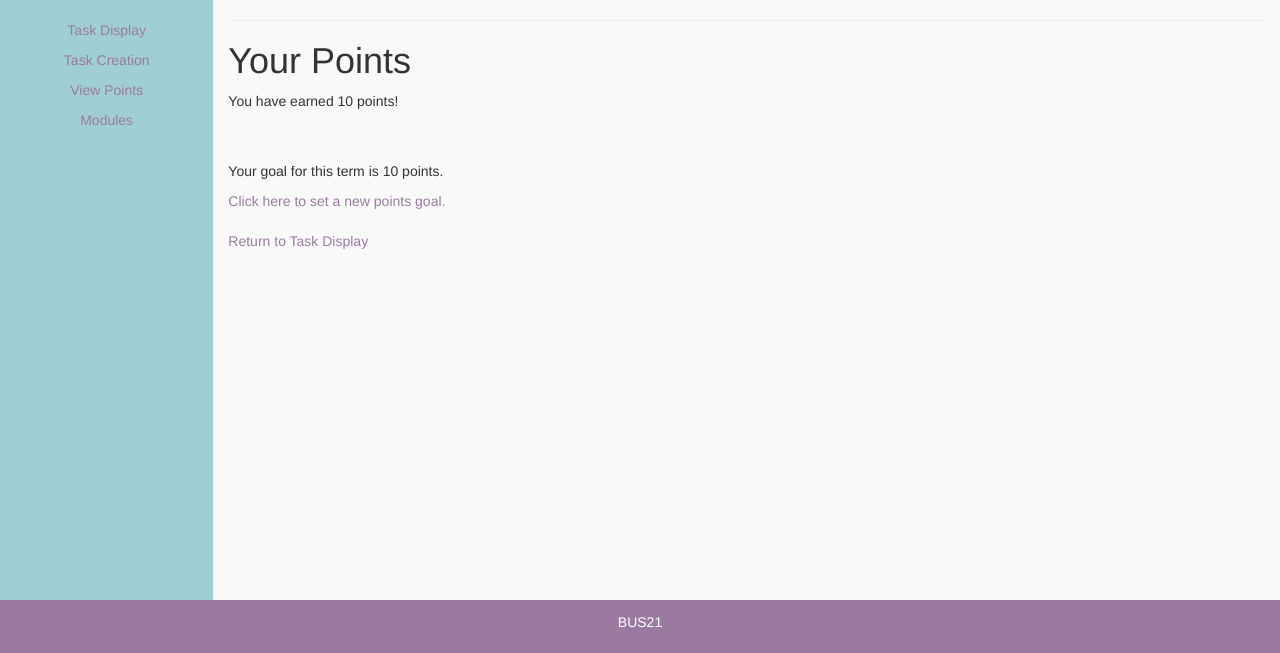
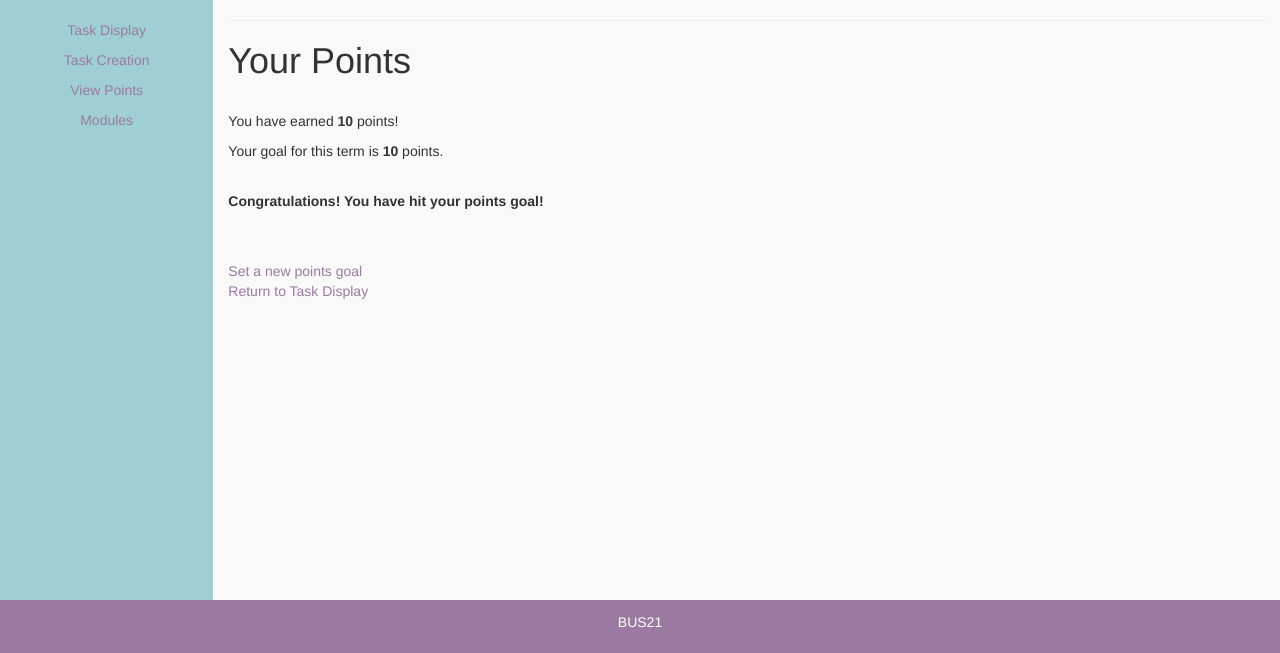
Before and after one commit to MattCoul/BUS21, a Python web app: template app/templates/view_points.html in a window 1280 px wide. Shown: the part 66-719 px from the top of the page. Run offline with Jinja, Linux system fonts and the light colour scheme; the template is opened without the code that fills it: most values are stand-ins (such as "Sample title", 1, 10 or a date in 2020); some libraries are stand-ins or nearby versions.

Commit message:
Have managed to fix the points system! Hooray.

```diff
--- a/app/models.py
+++ b/app/models.py
@@ -20,4 +20,7 @@ class User(db.Model):
     username = db.Column(db.String(80), unique=True, nullable=False)
     email = db.Column(db.String(120), unique=True, nullable=False)
     password = db.Column(db.String(255), nullable=False)
+
+class Goal(db.Model):
+    id = db.Column(db.Integer, primary_key=True)
     goal = db.Column(db.Integer, nullable=False, default=0)
--- a/app/templates/view_points.html
+++ b/app/templates/view_points.html
@@ -3,18 +3,29 @@
 
 {% block content %}
     <h1>Your Points</h1>
+<br>
 
-    <p> You have earned {{ points_total }} points! </p>
+    <p> You have earned <strong>{{ points_total }}</strong> points! </p>
 
-    <br>
-    <br>
-    {% if points_goal %}
-    <p>Your goal for this term is {{ points_goal }} points.</p>
+    {% if goal %}
+    <p>Your goal for this term is <strong>{{ goal }}</strong> points.</p>
+
+<br>
+    {% if goal <= points_total %}
+    <p><strong>Congratulations! You have hit your points goal!</strong></p>
+
+    {% else %}
+    <p>You are <strong>{{ (points_total/goal)*100 }}%</strong> of the way to hitting your goal.</p>
     {% endif %}
-    <a href="{{ url_for('points_goal') }}">Click here to set a new points goal.</a>
-    <br>
-    <br>
 
+
+    {% endif %}
+
+<br>
+<br>
+
+    <a href="{{ url_for('points_goal') }}">Set a new points goal</a>
+<br>
     <a href="{{ url_for('task_display') }}">Return to Task Display</a>
 
 {% endblock %}
```
Also changed, not shown: app/routes.py (+16 -14 lines), app.db.
